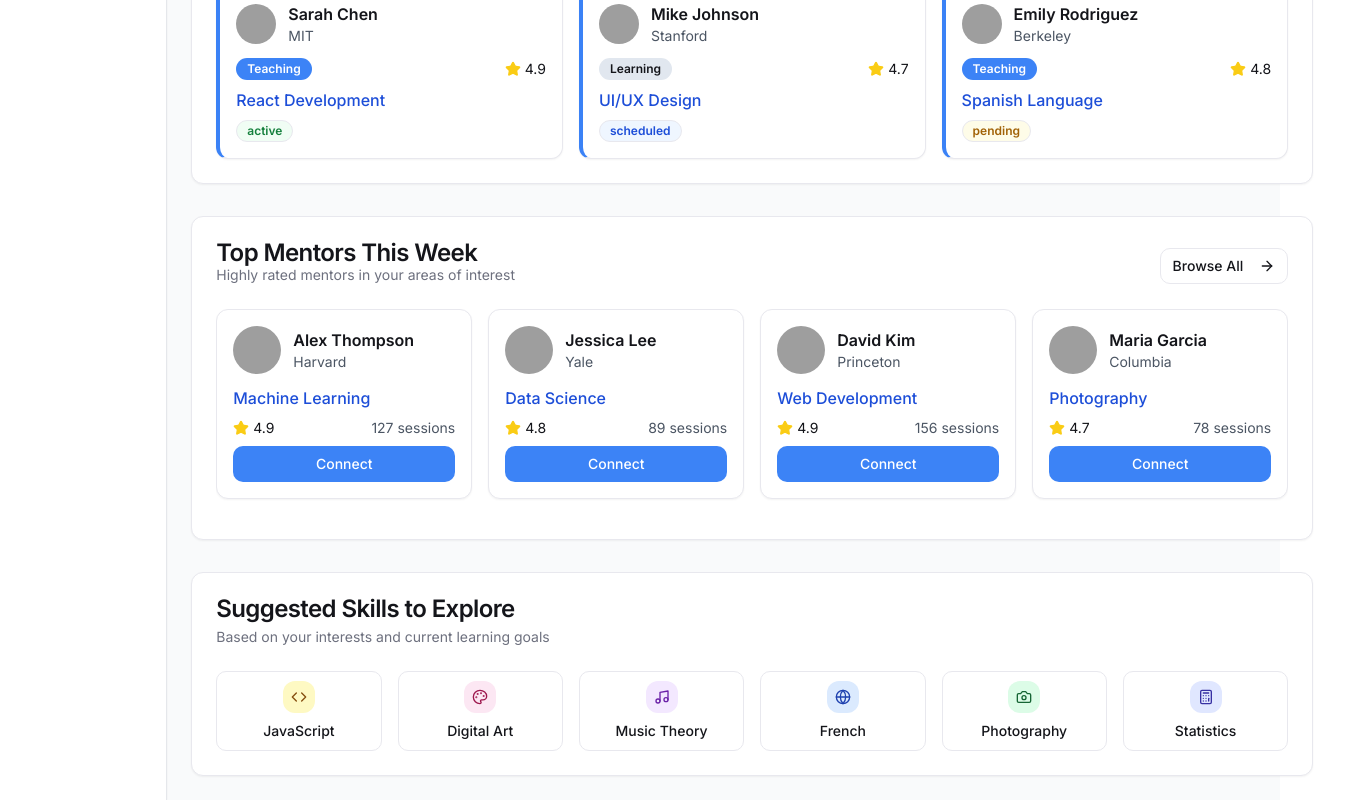
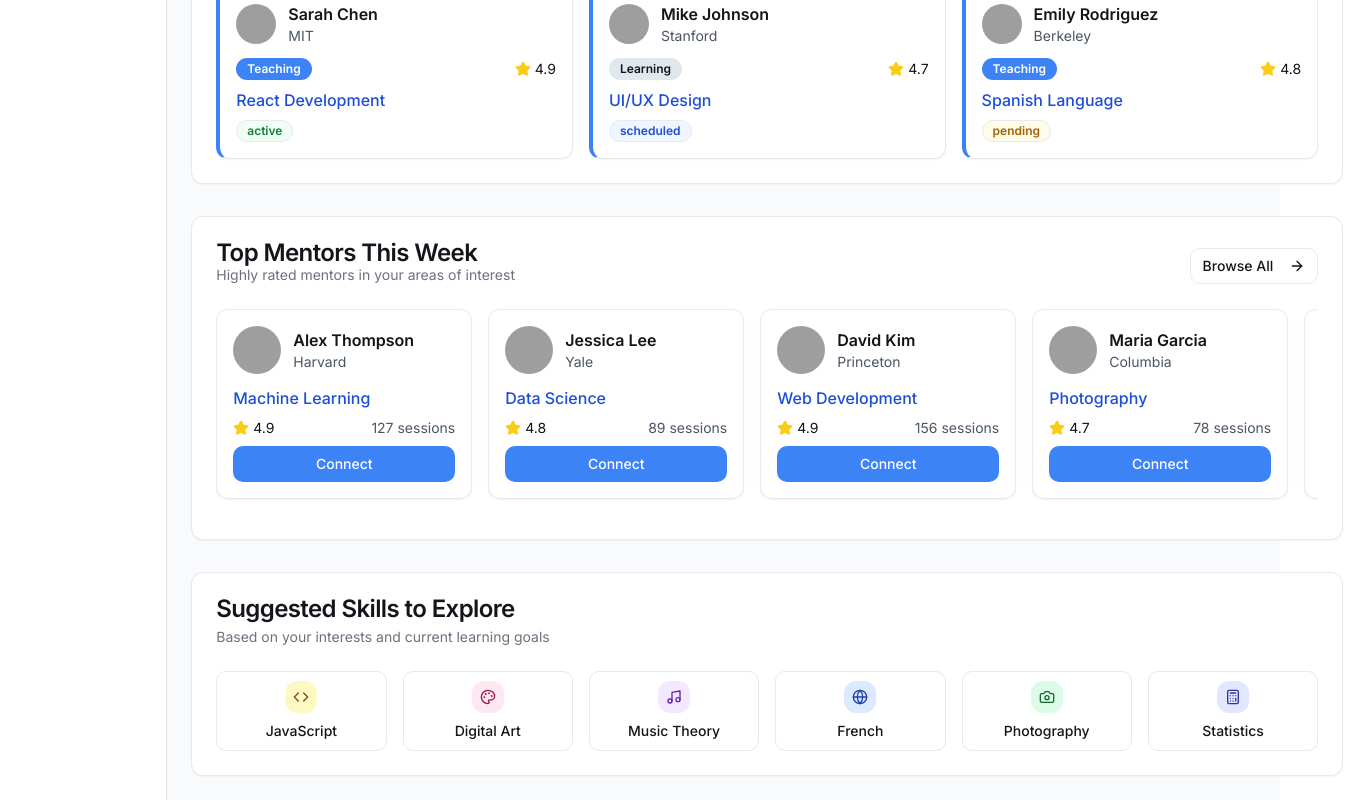
Before and after one commit to tharuntulasi06/skill-swap-project, a React (Vite) app: page /dashboard in a window 1280 px wide. Shown: the part 551-1351 px from the top of the page, 1367 px wide, since content can reach past the window. Built offline with nearby package versions, Linux system fonts and the light colour scheme; grey boxes are pictures that could not be loaded; the HTML template or start-up script is replaced by a standard one.

Commit message:
Expand topMentors with more diverse fake accounts
cgen-e7edfb08938240b38d4cfe4bfd7430ad

```diff
--- a/src/pages/Dashboard.tsx
+++ b/src/pages/Dashboard.tsx
@@ -99,6 +99,132 @@ const Dashboard = () => {
       avatar: "/placeholder.svg",
       rating: 4.7,
       sessions: 78,
+    },
+    {
+      id: 5,
+      name: "Chen Wei",
+      college: "MIT",
+      skill: "Artificial Intelligence",
+      avatar: "/placeholder.svg",
+      rating: 4.9,
+      sessions: 203,
+    },
+    {
+      id: 6,
+      name: "Sophie Martinez",
+      college: "Stanford",
+      skill: "UI/UX Design",
+      avatar: "/placeholder.svg",
+      rating: 4.8,
+      sessions: 145,
+    },
+    {
+      id: 7,
+      name: "Raj Patel",
+      college: "UC Berkeley",
+      skill: "Blockchain Development",
+      avatar: "/placeholder.svg",
+      rating: 4.7,
+      sessions: 92,
+    },
+    {
+      id: 8,
+      name: "Emma Wilson",
+      college: "Oxford",
+      skill: "Creative Writing",
+      avatar: "/placeholder.svg",
+      rating: 4.9,
+      sessions: 167,
+    },
+    {
+      id: 9,
+      name: "Carlos Rodriguez",
+      college: "NYU",
+      skill: "Digital Marketing",
+      avatar: "/placeholder.svg",
+      rating: 4.6,
+      sessions: 134,
+    },
+    {
+      id: 10,
+      name: "Aisha Johnson",
+      college: "Carnegie Mellon",
+      skill: "Cybersecurity",
+      avatar: "/placeholder.svg",
+      rating: 4.8,
+      sessions: 98,
+    },
+    {
+      id: 11,
+      name: "Lucas Brown",
+      college: "Caltech",
+      skill: "Quantum Computing",
+      avatar: "/placeholder.svg",
+      rating: 4.9,
+      sessions: 76,
+    },
+    {
+      id: 12,
+      name: "Priya Sharma",
+      college: "Cornell",
+      skill: "Biotechnology",
+      avatar: "/placeholder.svg",
+      rating: 4.7,
+      sessions: 112,
+    },
+    {
+      id: 13,
+      name: "Miguel Santos",
+      college: "UCLA",
+      skill: "Film Production",
+      avatar: "/placeholder.svg",
+      rating: 4.8,
+      sessions: 87,
+    },
+    {
+      id: 14,
+      name: "Zoe Anderson",
+      college: "University of Chicago",
+      skill: "Economics",
+      avatar: "/placeholder.svg",
+      rating: 4.7,
+      sessions: 156,
+    },
+    {
+      id: 15,
+      name: "Kenji Nakamura",
+      college: "Tokyo University",
+      skill: "Robotics",
+      avatar: "/placeholder.svg",
+      rating: 4.9,
+      sessions: 189,
+    },
+    {
+      id: 16,
+      name: "Fatima Al-Zahra",
+      college: "American University of Cairo",
+      skill: "Arabic Language",
+      avatar: "/placeholder.svg",
+      rating: 4.8,
+      sessions: 234,
+    },
+    {
+      id: 17,
+      name: "Oliver Clark",
+      college: "Cambridge",
+      skill: "Philosophy",
+      avatar: "/placeholder.svg",
+      rating: 4.6,
+      sessions: 145,
+    },
+    {
+      id: 18,
+      name: "Nina Petrov",
+      college: "Moscow State University",
+      skill: "Mathematics",
+      avatar: "/placeholder.svg",
+      rating: 4.9,
+      sessions: 178,
     },
   ];
 
```
